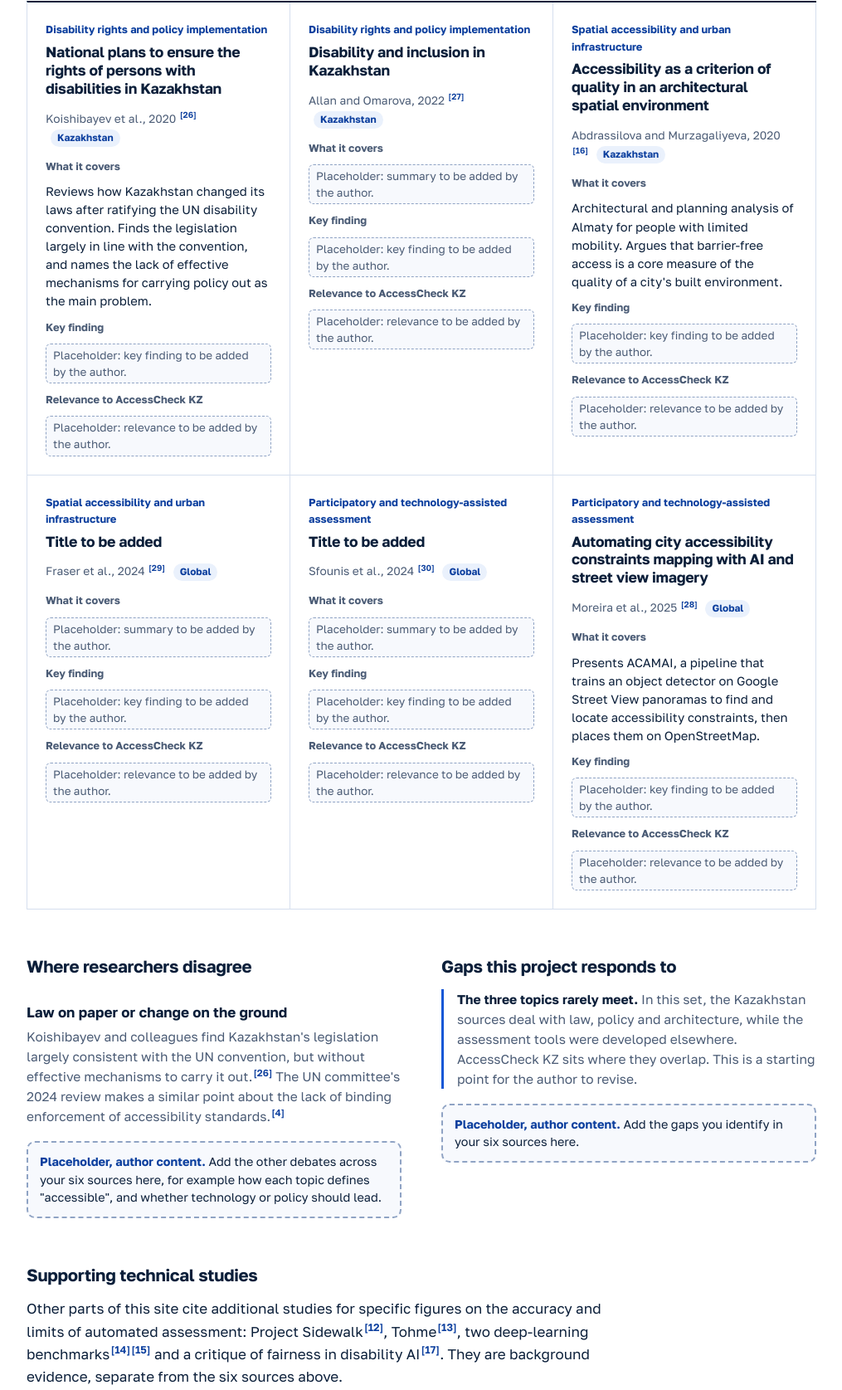
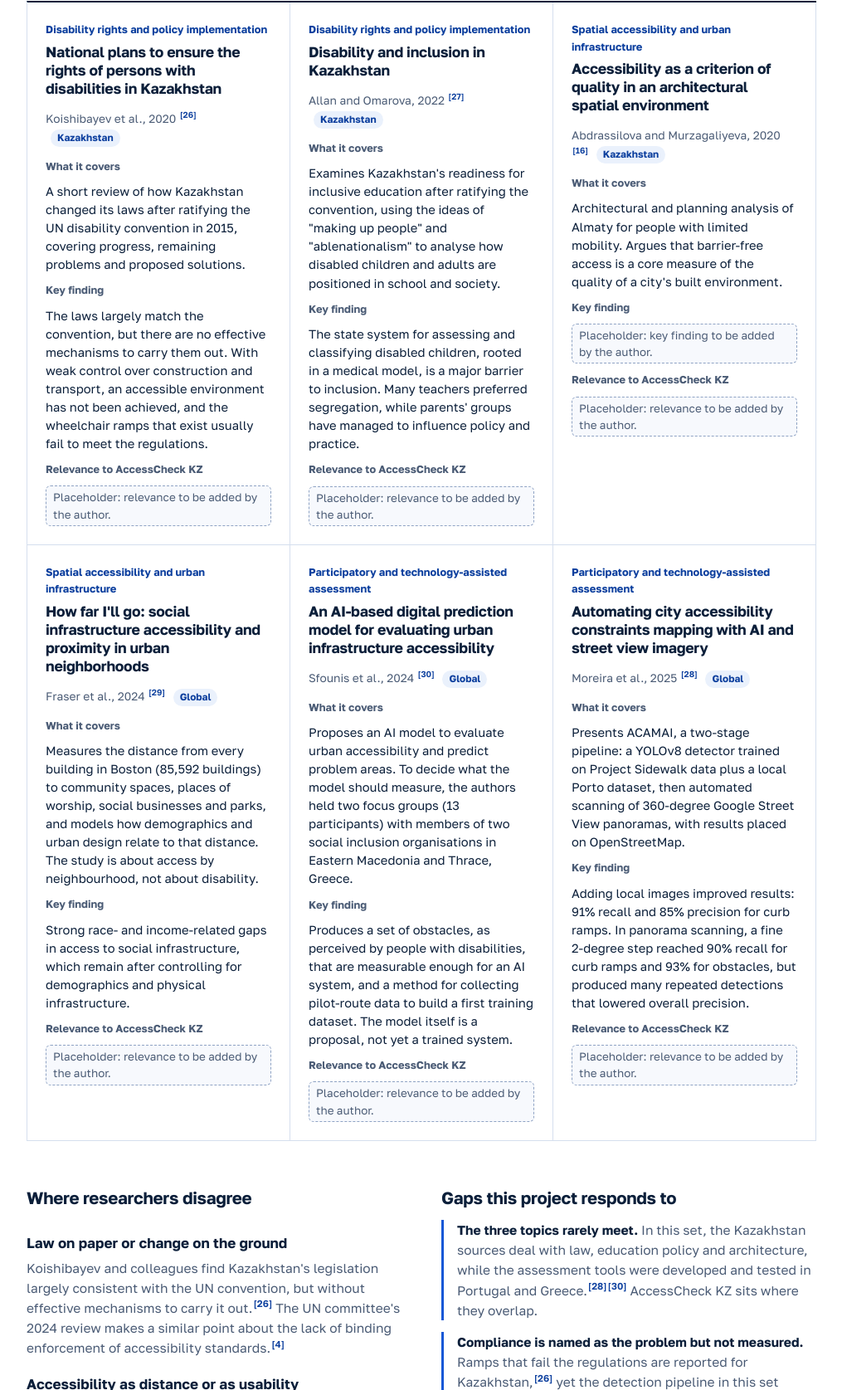
Before and after one commit to AidaKairat/AccessCheck-KZ, a plain HTML site: page index.html in a window 1280 px wide. Shown: the part 5359-7034 px from the top of the page at 83% size, without its empty margins (256-1271 px from the left). Drawn offline with Linux system fonts and the light colour scheme.

Commit message:
Fill Current research from the author's source PDFs
Adds full citations for Fraser et al. (2024) and Sfounis et al. (2024),
summaries and key findings for five sources, and draft debates and gaps.
Relevance lines remain placeholders for the author.

Co-Authored-By: Claude Fable 5.2 <noreply@anthropic.com>
Claude-Session: https://claude.ai/code/session_01CzKDCvcRSyn3mBC1BfSz5a

```diff
--- a/index.html
+++ b/index.html
@@ -170,13 +170,18 @@
         <dl class="debates">
           <dt>Law on paper or change on the ground</dt>
           <dd>Koishibayev and colleagues find Kazakhstan's legislation largely consistent with the UN convention, but without effective mechanisms to carry it out.<a class="cite" href="#ref-26">[26]</a> The UN committee's 2024 review makes a similar point about the lack of binding enforcement of accessibility standards.<a class="cite" href="#ref-4">[4]</a></dd>
+          <dt>Accessibility as distance or as usability</dt>
+          <dd>Fraser and colleagues measure access as how far buildings are from community resources.<a class="cite" href="#ref-29">[29]</a> The assessment tools measure barriers along the route, such as missing ramps and obstacles.<a class="cite" href="#ref-28">[28]</a><a class="cite" href="#ref-30">[30]</a> Koishibayev and colleagues add a third meaning: a ramp can be present and still fail the regulations.<a class="cite" href="#ref-26">[26]</a></dd>
+          <dt>Detect from images or ask the people affected</dt>
+          <dd>Moreira and colleagues automate detection from street imagery.<a class="cite" href="#ref-28">[28]</a> Sfounis and colleagues start from focus groups with people with disabilities to decide what a model should measure at all.<a class="cite" href="#ref-30">[30]</a></dd>
         </dl>
-        <p class="placeholder"><b>Placeholder, author content.</b> Add the other debates across your six sources here, for example how each topic defines "accessible", and whether technology or policy should lead.</p>
+        <p class="placeholder"><b>Placeholder, author content.</b> These three points are drafts taken from the papers. Revise them and add your own.</p>
       </div>
       <div>
         <h3>Gaps this project responds to</h3>
         <ul class="gaps">
-          <li><b>The three topics rarely meet.</b> In this set, the Kazakhstan sources deal with law, policy and architecture, while the assessment tools were developed elsewhere. AccessCheck KZ sits where they overlap. This is a starting point for the author to revise.</li>
+          <li><b>The three topics rarely meet.</b> In this set, the Kazakhstan sources deal with law, education policy and architecture, while the assessment tools were developed and tested in Portugal and Greece.<a class="cite" href="#ref-28">[28]</a><a class="cite" href="#ref-30">[30]</a> AccessCheck KZ sits where they overlap.</li>
+          <li><b>Compliance is named as the problem but not measured.</b> Ramps that fail the regulations are reported for Kazakhstan,<a class="cite" href="#ref-26">[26]</a> yet the detection pipeline in this set identifies whether a ramp is present or missing, not whether it complies.<a class="cite" href="#ref-28">[28]</a></li>
         </ul>
         <p class="placeholder"><b>Placeholder, author content.</b> Add the gaps you identify in your six sources here.</p>
       </div>
@@ -394,7 +399,7 @@
         <h3>How AI was used to make this site</h3>
         <ul class="plain">
           <li>The site's code, layout and first-draft text were generated with Claude (Anthropic) on 15 November 2026 from the author's written brief.</li>
-          <li>The six sources in "Current research" were chosen by the author. The citations for four of them were checked online by the assistant, and two are still to be completed.</li>
+          <li>The six sources in "Current research" were chosen by the author. The assistant read five of them from PDFs supplied by the author and drafted the summaries and key findings shown; the Almaty study [16] was summarised from its abstract only.</li>
           <li>Other sources were found through web search by the same assistant. Figures were taken from the pages listed below and paraphrased.</li>
           <li>Results for reference [14] were read from the authors' conference slides, not the paper's tables.</li>
           <li>The hero drawing and the sample scene are illustrations written as code. No image was produced by an image-generation model.</li>
--- a/js/data.js
+++ b/js/data.js
@@ -31,8 +31,8 @@ window.ACK = (function () {
     { id: 26, text: 'Koishibayev, M. M., Nechayeva, Y. L., and Kapitsyn, V. M. (2020). "National plans to ensure the rights of persons with disabilities in Kazakhstan: amendments to the legislation." Disability & Society, 35(8), 1355-1359.', url: 'https://doi.org/10.1080/09687599.2019.1698153' },
     { id: 27, text: 'Allan, J., and Omarova, T. (2022). "Disability and inclusion in Kazakhstan." Disability & Society, 37(7), 1067-1084.', url: 'https://doi.org/10.1080/09687599.2020.1867073' },
     { id: 28, text: 'Moreira, R. S., Moita, S., Torres, J. M., Gouveia, F., Dinis, M. A. P., Ferreira, D., Araujo, M., and Guerreiro, M. J. S. (2025). "Automating City Accessibility Constraints Mapping Through AI-Assisted Scanning of Street View Imagery." IET Smart Cities, 7(1), e70020.', url: 'https://doi.org/10.1049/smc2.70020' },
-    { id: 29, text: 'Fraser et al. (2024). Placeholder: full citation to be added by the author.', url: '' },
-    { id: 30, text: 'Sfounis et al. (2024). Placeholder: full citation to be added by the author.', url: '' }
+    { id: 29, text: 'Fraser, T., Feeley, O., Ridge, A., Cervini, A., Rago, V., Gilmore, K., Worthington, G., and Berliavsky, I. (2024). "How far I\'ll go: Social infrastructure accessibility and proximity in urban neighborhoods." Landscape and Urban Planning, 241, 104922.', url: 'https://doi.org/10.1016/j.landurbplan.2023.104922' },
+    { id: 30, text: 'Sfounis, D., Kolovos, D., Kostas, A., Tsoukalidis, I., and Karasavvoglou, A. (2024). "Use of an AI-based digital prediction model for the evaluation of urban infrastructure in terms of accessibility and efficient urban movement for people with disabilities." Intellectual Economics, 18(2), 237-260.', url: 'https://doi.org/10.13165/IE-24-18-2-01' }
   ];
 
   /* Registered people with disabilities, thousands. t = decimal year. */
@@ -123,25 +123,33 @@ window.ACK = (function () {
   var papers = [
     { ref: 26, approach: 'policy', scope: 'Kazakhstan', cite: 'Koishibayev et al., 2020',
       title: 'National plans to ensure the rights of persons with disabilities in Kazakhstan',
-      summary: 'Reviews how Kazakhstan changed its laws after ratifying the UN disability convention. Finds the legislation largely in line with the convention, and names the lack of effective mechanisms for carrying policy out as the main problem.',
-      finding: '', relevance: '' },
+      summary: 'A short review of how Kazakhstan changed its laws after ratifying the UN disability convention in 2015, covering progress, remaining problems and proposed solutions.',
+      finding: 'The laws largely match the convention, but there are no effective mechanisms to carry them out. With weak control over construction and transport, an accessible environment has not been achieved, and the wheelchair ramps that exist usually fail to meet the regulations.',
+      relevance: '' },
     { ref: 27, approach: 'policy', scope: 'Kazakhstan', cite: 'Allan and Omarova, 2022',
       title: 'Disability and inclusion in Kazakhstan',
-      summary: '', finding: '', relevance: '' },
+      summary: 'Examines Kazakhstan\'s readiness for inclusive education after ratifying the convention, using the ideas of "making up people" and "ablenationalism" to analyse how disabled children and adults are positioned in school and society.',
+      finding: 'The state system for assessing and classifying disabled children, rooted in a medical model, is a major barrier to inclusion. Many teachers preferred segregation, while parents\' groups have managed to influence policy and practice.',
+      relevance: '' },
     { ref: 16, approach: 'spatial', scope: 'Kazakhstan', cite: 'Abdrassilova and Murzagaliyeva, 2020',
       title: 'Accessibility as a criterion of quality in an architectural spatial environment',
       summary: 'Architectural and planning analysis of Almaty for people with limited mobility. Argues that barrier-free access is a core measure of the quality of a city\'s built environment.',
       finding: '', relevance: '' },
     { ref: 29, approach: 'spatial', scope: 'Global', cite: 'Fraser et al., 2024',
-      title: 'Title to be added',
-      summary: '', finding: '', relevance: '' },
+      title: 'How far I\'ll go: social infrastructure accessibility and proximity in urban neighborhoods',
+      summary: 'Measures the distance from every building in Boston (85,592 buildings) to community spaces, places of worship, social businesses and parks, and models how demographics and urban design relate to that distance. The study is about access by neighbourhood, not about disability.',
+      finding: 'Strong race- and income-related gaps in access to social infrastructure, which remain after controlling for demographics and physical infrastructure.',
+      relevance: '' },
     { ref: 30, approach: 'tech', scope: 'Global', cite: 'Sfounis et al., 2024',
-      title: 'Title to be added',
-      summary: '', finding: '', relevance: '' },
+      title: 'An AI-based digital prediction model for evaluating urban infrastructure accessibility',
+      summary: 'Proposes an AI model to evaluate urban accessibility and predict problem areas. To decide what the model should measure, the authors held two focus groups (13 participants) with members of two social inclusion organisations in Eastern Macedonia and Thrace, Greece.',
+      finding: 'Produces a set of obstacles, as perceived by people with disabilities, that are measurable enough for an AI system, and a method for collecting pilot-route data to build a first training dataset. The model itself is a proposal, not yet a trained system.',
+      relevance: '' },
     { ref: 28, approach: 'tech', scope: 'Global', cite: 'Moreira et al., 2025',
       title: 'Automating city accessibility constraints mapping with AI and street view imagery',
-      summary: 'Presents ACAMAI, a pipeline that trains an object detector on Google Street View panoramas to find and locate accessibility constraints, then places them on OpenStreetMap.',
-      finding: '', relevance: '' }
+      summary: 'Presents ACAMAI, a two-stage pipeline: a YOLOv8 detector trained on Project Sidewalk data plus a local Porto dataset, then automated scanning of 360-degree Google Street View panoramas, with results placed on OpenStreetMap.',
+      finding: 'Adding local images improved results: 91% recall and 85% precision for curb ramps. In panorama scanning, a fine 2-degree step reached 90% recall for curb ramps and 93% for obstacles, but produced many repeated detections that lowered overall precision.',
+      relevance: '' }
   ];
 
   var features = [
```
Also changed, not shown: 1 other file.
